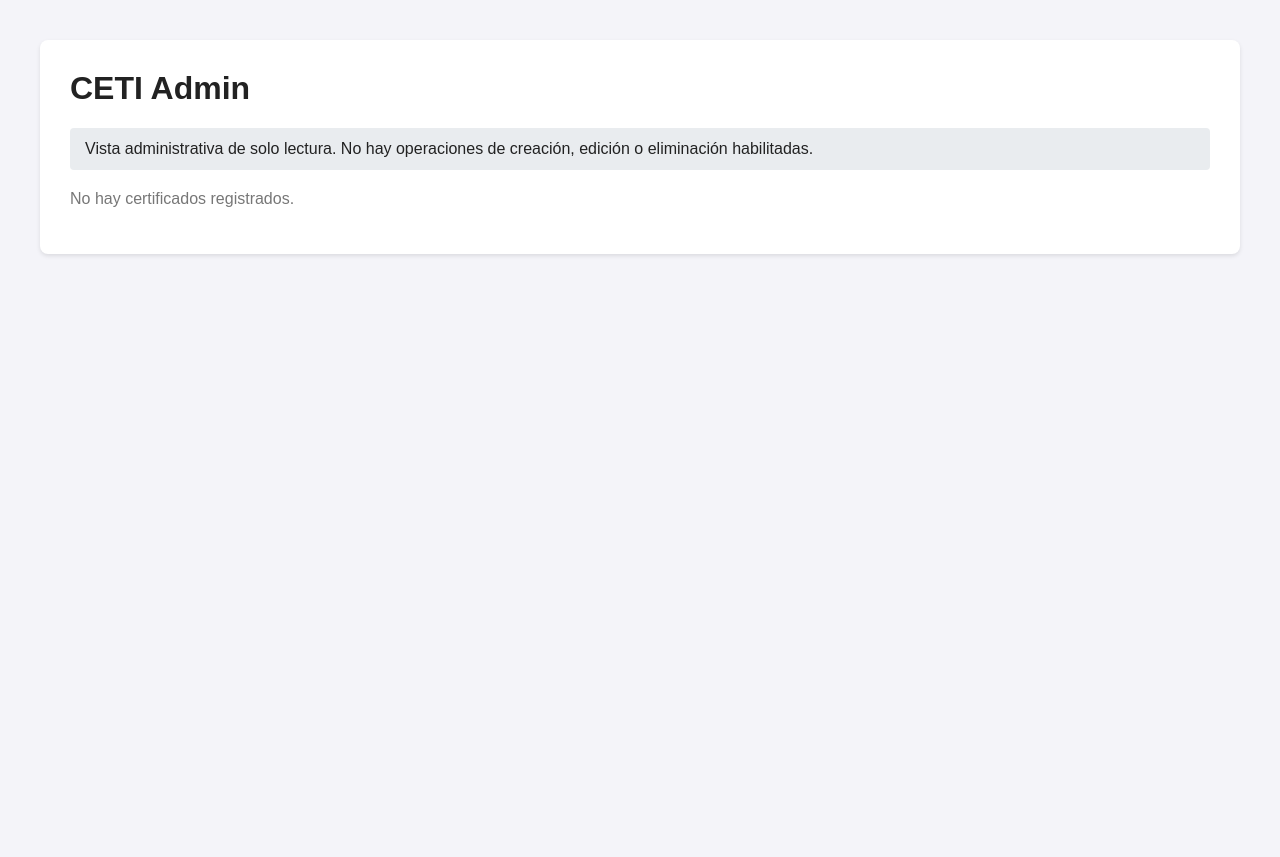
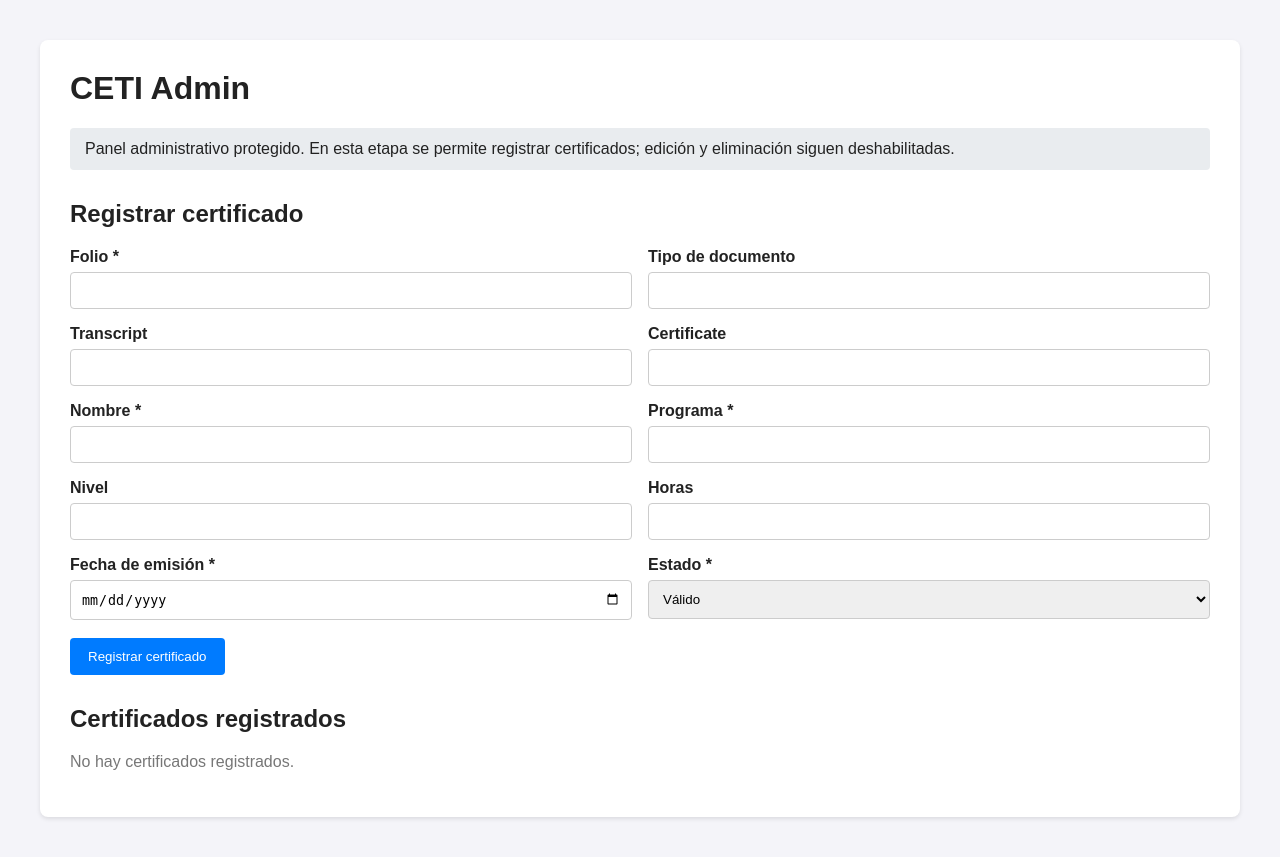
Before and after one commit to enriquefariasrdz/ceti-validador-python, a Flask app: template templates/admin.html in a window 1280 px wide. Before the commit the page ends 256 px from the top, so only its background shows below. Run offline with Flask 3, Linux system fonts and the light colour scheme; the template is opened without the code that fills it, so the values that code supplies are empty.

Commit message:
Add certificate creation form to admin

```diff
--- a/templates/admin.html
+++ b/templates/admin.html
@@ -8,7 +8,18 @@
         body { font-family: Arial, sans-serif; margin: 40px; background: #f4f4f9; color: #222; }
         .container { max-width: 1400px; margin: 0 auto; background: #fff; padding: 30px; border-radius: 8px; box-shadow: 0 2px 4px rgba(0,0,0,0.1); }
         h1 { margin-top: 0; }
-        .notice { padding: 12px 15px; margin-bottom: 20px; background: #e9ecef; border-radius: 4px; }
+        h2 { margin-top: 30px; }
+        .notice, .success, .error { padding: 12px 15px; margin-bottom: 20px; border-radius: 4px; }
+        .notice { background: #e9ecef; }
+        .success { background: #d1e7dd; color: #0f5132; }
+        .error { background: #f8d7da; color: #842029; }
+        .form-grid { display: grid; grid-template-columns: repeat(2, minmax(0, 1fr)); gap: 16px; }
+        .field { display: flex; flex-direction: column; }
+        .field label { font-weight: bold; margin-bottom: 6px; }
+        .field input, .field select { padding: 10px; border: 1px solid #ccc; border-radius: 4px; box-sizing: border-box; }
+        .full { grid-column: 1 / -1; }
+        button { margin-top: 18px; background: #007bff; color: #fff; padding: 11px 18px; border: 0; border-radius: 4px; cursor: pointer; }
+        button:hover { background: #0056b3; }
         .table-wrap { overflow-x: auto; }
         table { width: 100%; border-collapse: collapse; font-size: 14px; }
         th, td { padding: 10px; border-bottom: 1px solid #ddd; text-align: left; vertical-align: top; white-space: nowrap; }
@@ -17,29 +28,80 @@
         .revoked { color: #dc3545; font-weight: bold; }
         .expired { color: #b26a00; font-weight: bold; }
         .empty { color: #777; }
+        @media (max-width: 800px) { .form-grid { grid-template-columns: 1fr; } .full { grid-column: auto; } body { margin: 15px; } }
     </style>
 </head>
 <body>
     <div class="container">
         <h1>CETI Admin</h1>
-        <div class="notice">Vista administrativa de solo lectura. No hay operaciones de creación, edición o eliminación habilitadas.</div>
+        <div class="notice">Panel administrativo protegido. En esta etapa se permite registrar certificados; edición y eliminación siguen deshabilitadas.</div>
 
+        {% if created %}
+            <div class="success">Certificado registrado correctamente.</div>
+        {% endif %}
+        {% if error %}
+            <div class="error">{{ error }}</div>
+        {% endif %}
+
+        <h2>Registrar certificado</h2>
+        <form method="POST" action="{{ url_for('admin') }}">
+            <div class="form-grid">
+                <div class="field">
+                    <label for="folio">Folio *</label>
+                    <input type="text" id="folio" name="folio" required value="{{ request.form.get('folio', '') }}">
+                </div>
+                <div class="field">
+                    <label for="document_type">Tipo de documento</label>
+                    <input type="text" id="document_type" name="document_type" value="{{ request.form.get('document_type', '') }}">
+                </div>
+                <div class="field">
+                    <label for="transcript">Transcript</label>
+                    <input type="text" id="transcript" name="transcript" value="{{ request.form.get('transcript', '') }}">
+                </div>
+                <div class="field">
+                    <label for="certificate">Certificate</label>
+                    <input type="text" id="certificate" name="certificate" value="{{ request.form.get('certificate', '') }}">
+                </div>
+                <div class="field">
+                    <label for="nombre">Nombre *</label>
+                    <input type="text" id="nombre" name="nombre" required value="{{ request.form.get('nombre', '') }}">
+                </div>
+                <div class="field">
+                    <label for="curso">Programa *</label>
+                    <input type="text" id="curso" name="curso" required value="{{ request.form.get('curso', '') }}">
+                </div>
+                <div class="field">
+                    <label for="level">Nivel</label>
+                    <input type="text" id="level" name="level" value="{{ request.form.get('level', '') }}">
+                </div>
+                <div class="field">
+                    <label for="hours">Horas</label>
+                    <input type="number" id="hours" name="hours" min="0" step="1" value="{{ request.form.get('hours', '') }}">
+                </div>
+                <div class="field">
+                    <label for="fecha">Fecha de emisión *</label>
+                    <input type="date" id="fecha" name="fecha" required value="{{ request.form.get('fecha', '') }}">
+                </div>
+                <div class="field">
+                    <label for="estatus">Estado *</label>
+                    <select id="estatus" name="estatus" required>
+                        {% set selected_status = request.form.get('estatus', 'Valido') %}
+                        <option value="Valido" {% if selected_status == 'Valido' %}selected{% endif %}>Válido</option>
+                        <option value="Revocado" {% if selected_status == 'Revocado' %}selected{% endif %}>Revocado</option>
+                        <option value="Expirado" {% if selected_status == 'Expirado' %}selected{% endif %}>Expirado</option>
+                    </select>
+                </div>
+            </div>
+            <button type="submit">Registrar certificado</button>
+        </form>
+
+        <h2>Certificados registrados</h2>
         {% if certificados %}
             <div class="table-wrap">
                 <table>
                     <thead>
                         <tr>
-                            <th>ID</th>
-                            <th>Folio</th>
-                            <th>Transcript</th>
-                            <th>Certificate</th>
-                            <th>Tipo</th>
-                            <th>Nombre</th>
-                            <th>Programa</th>
-                            <th>Nivel</th>
-                            <th>Horas</th>
-                            <th>Fecha</th>
-                            <th>Estado</th>
+                            <th>ID</th><th>Folio</th><th>Transcript</th><th>Certificate</th><th>Tipo</th><th>Nombre</th><th>Programa</th><th>Nivel</th><th>Horas</th><th>Fecha</th><th>Estado</th>
                         </tr>
                     </thead>
                     <tbody>
@@ -56,15 +118,10 @@
                                 <td>{{ certificado.hours if certificado.hours is not none else '—' }}</td>
                                 <td>{{ certificado.fecha }}</td>
                                 <td>
-                                    {% if certificado.estatus == 'Valido' %}
-                                        <span class="valid">Válido</span>
-                                    {% elif certificado.estatus == 'Revocado' %}
-                                        <span class="revoked">Revocado</span>
-                                    {% elif certificado.estatus == 'Expirado' %}
-                                        <span class="expired">Expirado</span>
-                                    {% else %}
-                                        {{ certificado.estatus }}
-                                    {% endif %}
+                                    {% if certificado.estatus == 'Valido' %}<span class="valid">Válido</span>
+                                    {% elif certificado.estatus == 'Revocado' %}<span class="revoked">Revocado</span>
+                                    {% elif certificado.estatus == 'Expirado' %}<span class="expired">Expirado</span>
+                                    {% else %}{{ certificado.estatus }}{% endif %}
                                 </td>
                             </tr>
                         {% endfor %}
```
